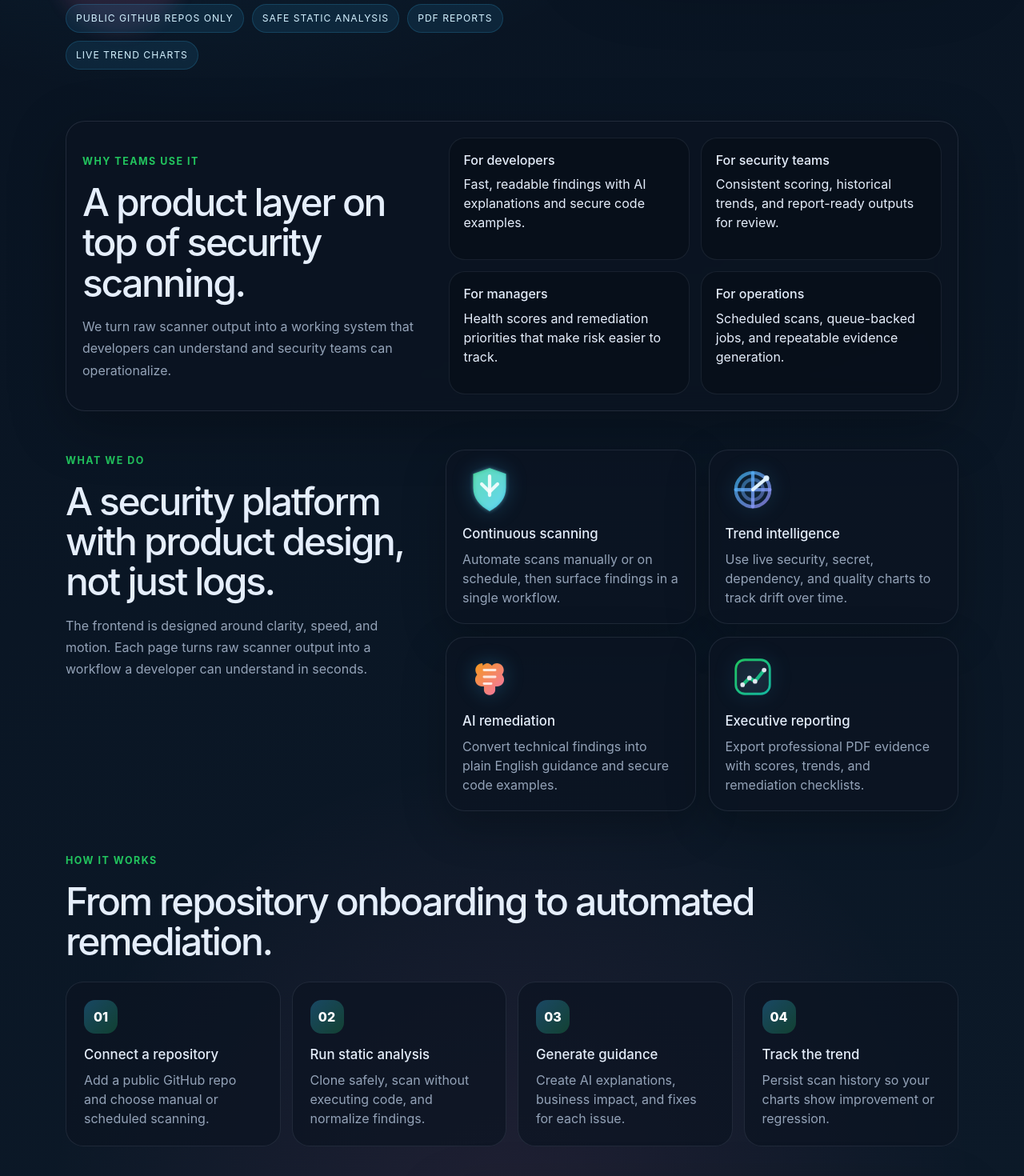
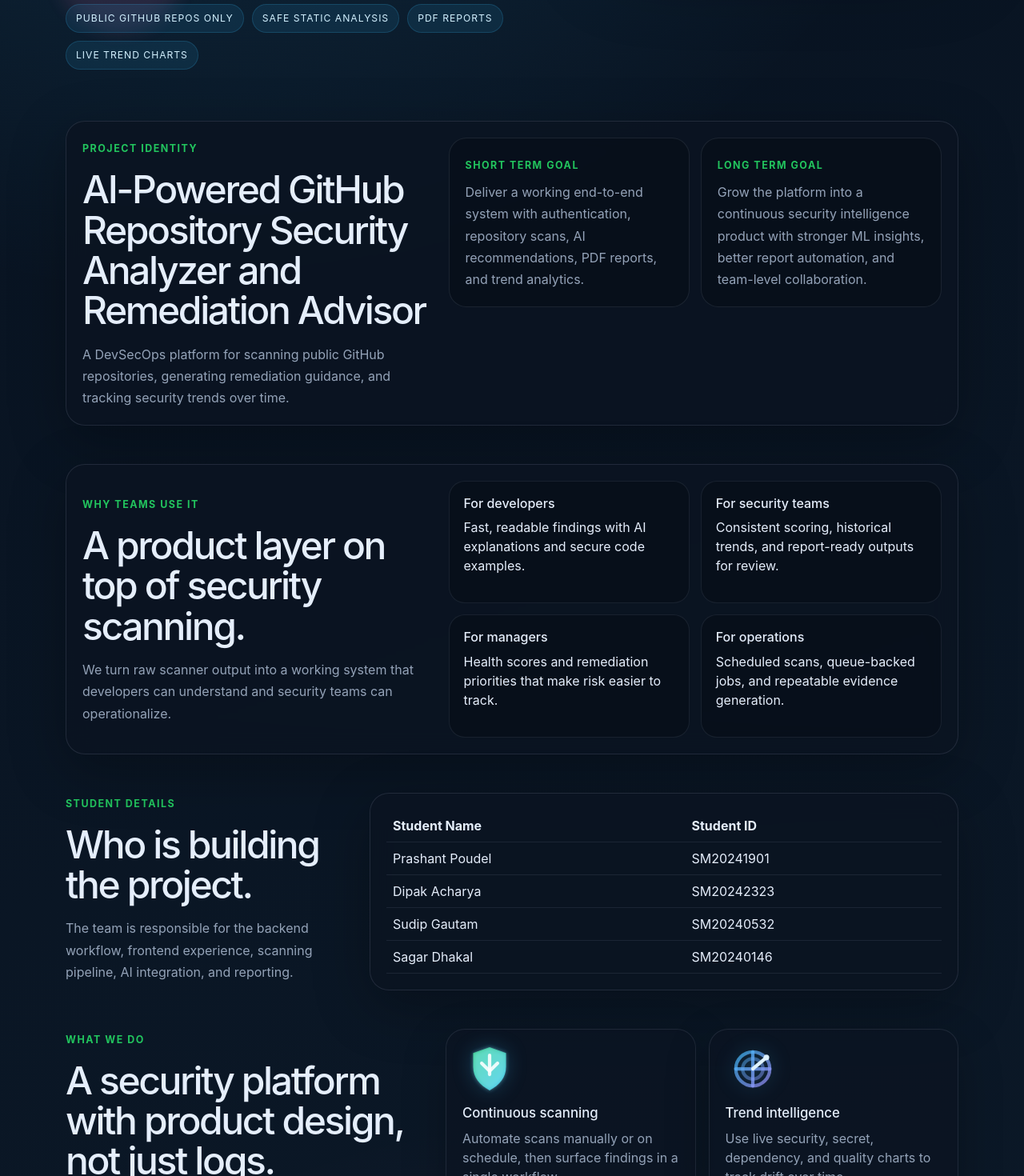
Before and after one commit to prashant20c/GitHub-Repository-Security-Analyzer-fe, a Vue app: page / in a window 1280 px wide. Shown: the part 1052-2522 px from the top of the page at 80% size. Built offline with nearby package versions, Linux system fonts and the light colour scheme; no server answers.

Commit message:
add project team landing content

```diff
--- a/src/styles/app.css
+++ b/src/styles/app.css
@@ -313,6 +313,33 @@ a {
   padding: 28px;
 }
 
+.project-banner {
+  padding: 28px;
+}
+
+.project-grid {
+  display: grid;
+  grid-template-columns: repeat(2, minmax(0, 1fr));
+  gap: 14px;
+}
+
+.project-card {
+  padding: 20px;
+  border-radius: 22px;
+  background: rgba(8, 14, 26, 0.72);
+  border: 1px solid rgba(148, 163, 184, 0.14);
+}
+
+.project-card p {
+  margin: 10px 0 0;
+  color: var(--muted);
+  line-height: 1.7;
+}
+
+.team-card {
+  padding: 26px;
+}
+
 .signal-grid {
   display: grid;
   grid-template-columns: repeat(2, minmax(0, 1fr));
@@ -569,6 +596,10 @@ a {
     grid-template-columns: 1fr;
   }
 
+  .project-grid {
+    grid-template-columns: 1fr;
+  }
+
   .cta-band {
     flex-direction: column;
     align-items: flex-start;
--- a/src/views/HomeView.vue
+++ b/src/views/HomeView.vue
@@ -82,6 +82,33 @@
     </section>
 
     <section class="container section-block">
+      <div class="glass-card project-banner">
+        <div class="row g-4 align-items-start">
+          <div class="col-lg-5">
+            <div class="section-label">Project Identity</div>
+            <h2 class="section-title mt-3">AI-Powered GitHub Repository Security Analyzer and Remediation Advisor</h2>
+            <p class="section-copy mt-3 mb-0">
+              A DevSecOps platform for scanning public GitHub repositories, generating remediation guidance, and
+              tracking security trends over time.
+            </p>
+          </div>
+          <div class="col-lg-7">
+            <div class="project-grid">
+              <div class="project-card">
+                <div class="section-label">Short Term Goal</div>
+                <p>Deliver a working end-to-end system with authentication, repository scans, AI recommendations, PDF reports, and trend analytics.</p>
+              </div>
+              <div class="project-card">
+                <div class="section-label">Long Term Goal</div>
+                <p>Grow the platform into a continuous security intelligence product with stronger ML insights, better report automation, and team-level collaboration.</p>
+              </div>
+            </div>
+          </div>
+        </div>
+      </div>
+    </section>
+
+    <section class="container section-block">
       <div class="glass-card insight-band">
         <div class="row g-4 align-items-center">
           <div class="col-lg-5">
@@ -110,6 +137,39 @@
                 <h3>For operations</h3>
                 <p>Scheduled scans, queue-backed jobs, and repeatable evidence generation.</p>
               </article>
+            </div>
+          </div>
+        </div>
+      </div>
+    </section>
+
+    <section class="container section-block" id="team">
+      <div class="row g-4 align-items-start">
+        <div class="col-lg-4">
+          <div class="section-label">Student Details</div>
+          <h2 class="section-title mt-3">Who is building the project.</h2>
+          <p class="section-copy mt-3 mb-0">
+            The team is responsible for the backend workflow, frontend experience, scanning pipeline, AI integration,
+            and reporting.
+          </p>
+        </div>
+        <div class="col-lg-8">
+          <div class="glass-card team-card">
+            <div class="table-responsive">
+              <table class="table table-darkish align-middle mb-0">
+                <thead>
+                  <tr>
+                    <th>Student Name</th>
+                    <th>Student ID</th>
+                  </tr>
+                </thead>
+                <tbody>
+                  <tr v-for="student in students" :key="student.id">
+                    <td>{{ student.name }}</td>
+                    <td>{{ student.id }}</td>
+                  </tr>
+                </tbody>
+              </table>
             </div>
           </div>
         </div>
@@ -217,6 +277,13 @@ const features = [
   }
 ]
 
+const students = [
+  { name: 'Prashant Poudel', id: 'SM20241901' },
+  { name: 'Dipak Acharya', id: 'SM20242323' },
+  { name: 'Sudip Gautam', id: 'SM20240532' },
+  { name: 'Sagar Dhakal', id: 'SM20240146' }
+]
+
 const steps = [
   { index: '01', title: 'Connect a repository', description: 'Add a public GitHub repo and choose manual or scheduled scanning.' },
   { index: '02', title: 'Run static analysis', description: 'Clone safely, scan without executing code, and normalize findings.' },
```
